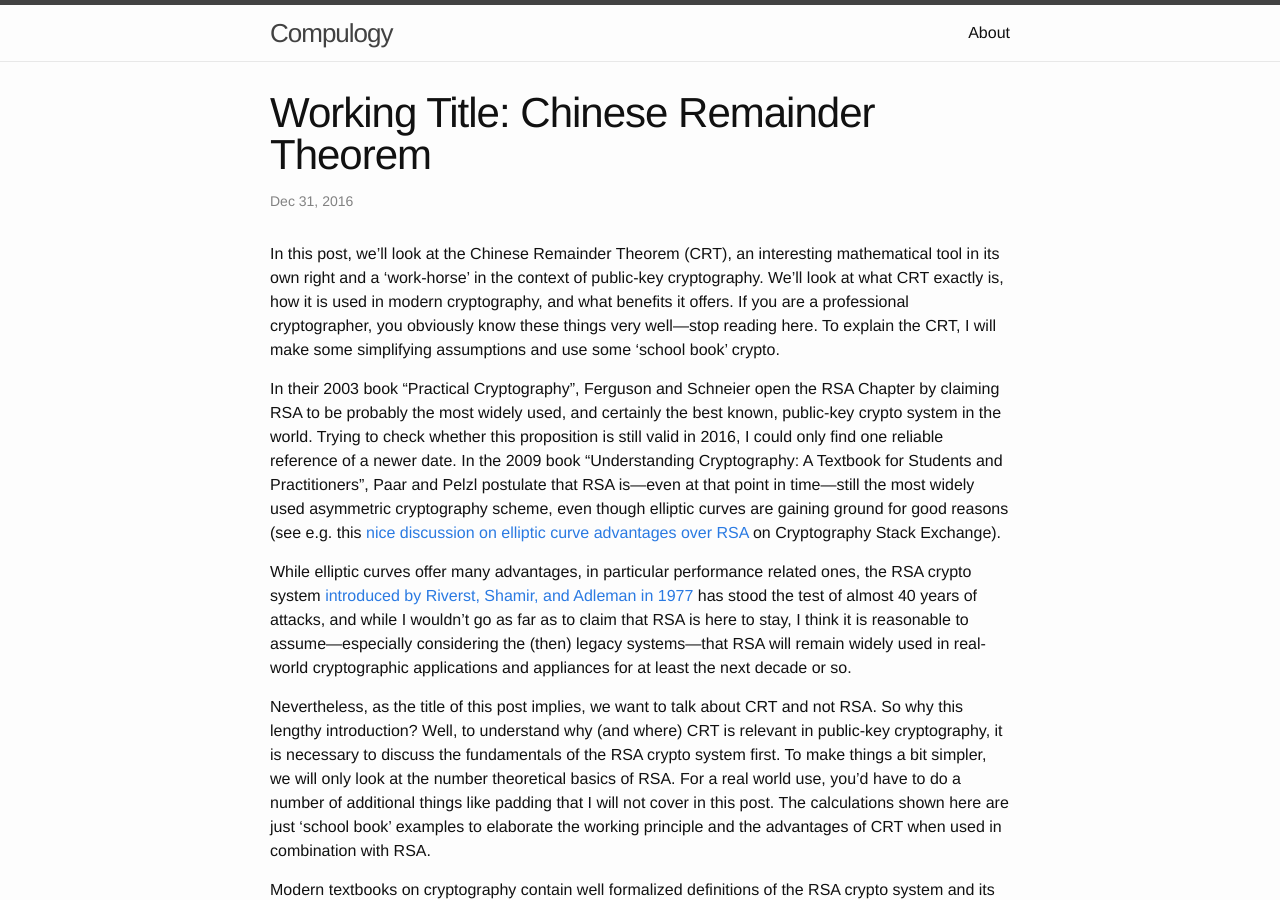
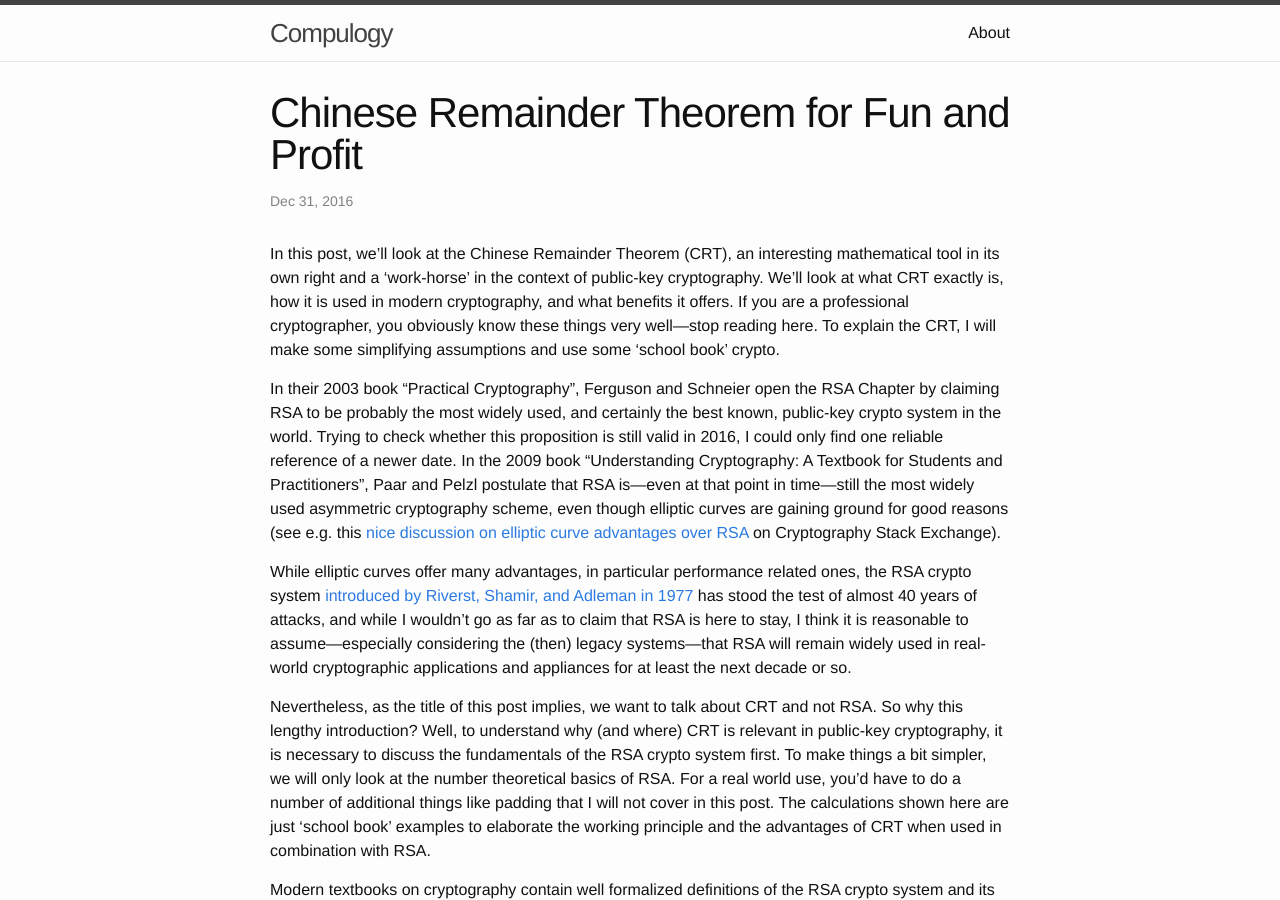
Before and after one commit to duplys/duplys.github.io, a Jekyll site: the page built from _posts/2016-09-16-chinese-remainder-theorem.markdown, in a window 1280 px wide and 900 px high. Built offline with Jekyll 4.4.1, drawn with Linux system fonts in a browser that asks for light colours; formulas are drawn with MathJax 3.

Commit message:
updating the title of the crt post

```diff
--- a/_posts/2016-09-16-chinese-remainder-theorem.markdown
+++ b/_posts/2016-09-16-chinese-remainder-theorem.markdown
@@ -1,6 +1,6 @@
 ---
 layout: post
-title:  "Working Title: Chinese Remainder Theorem"
+title:  "Chinese Remainder Theorem for Fun and Profit"
 date:   2016-12-31 19:32:55 +0100
 categories: public-key crypto math
 ---
```
